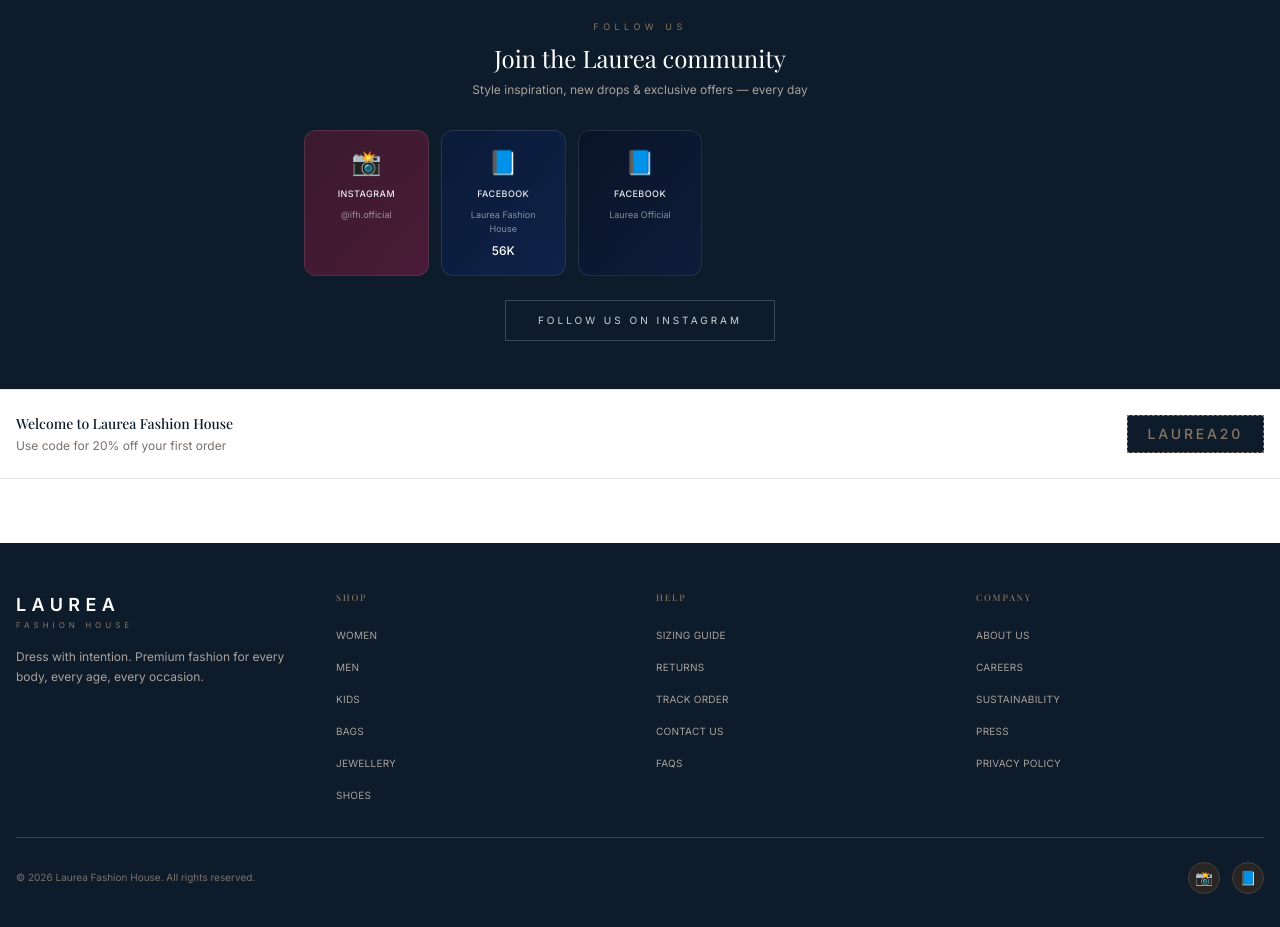
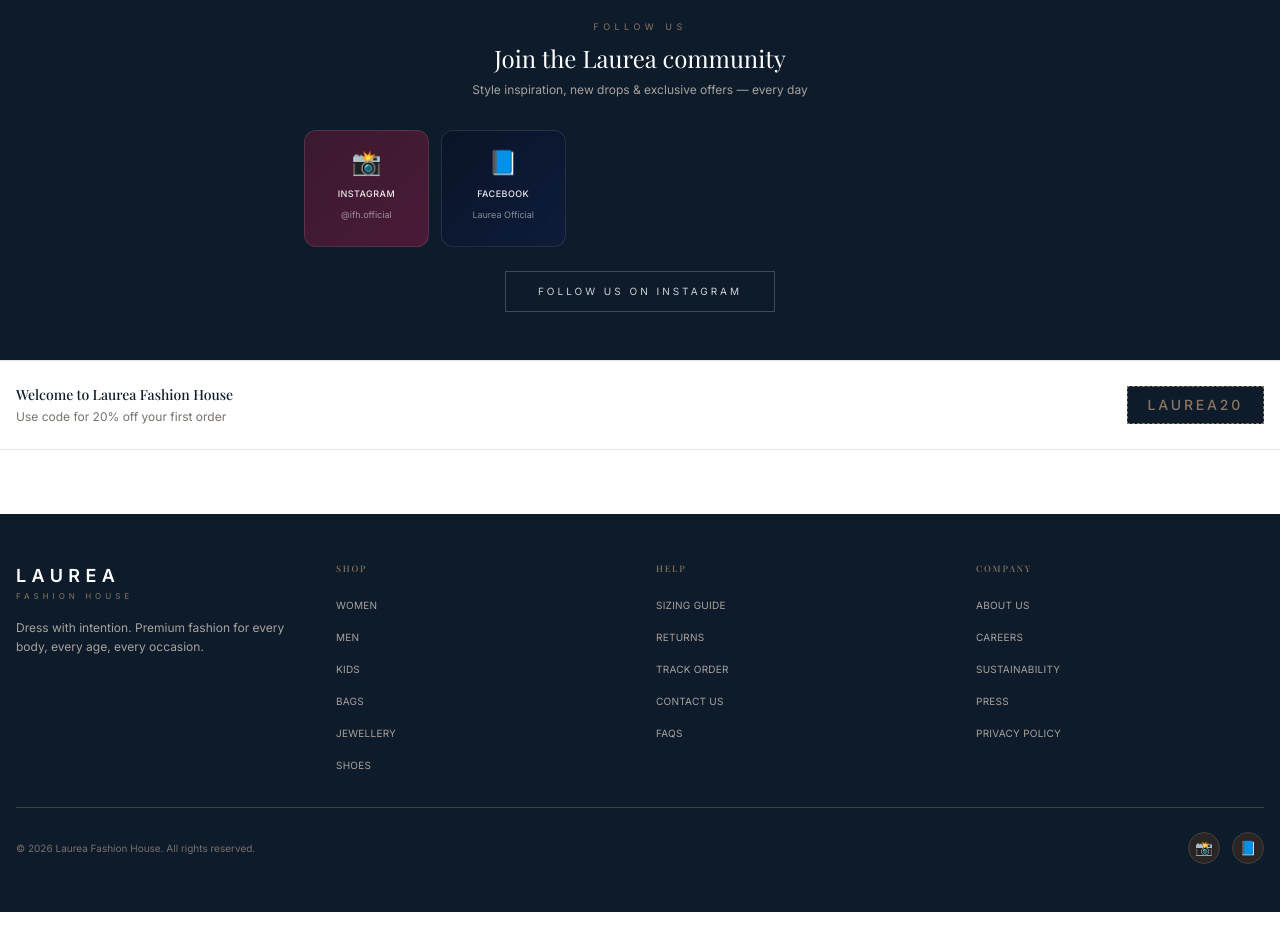
Before and after one commit to VioLord001/laurea-frontend, a Next.js app: page / in a window 1280 px wide. Shown: the part 2000-2927 px from the top of the page. Built offline with nearby package versions, Linux system fonts and the light colour scheme; no server answers; a web font is replaced by a local one.

Commit message:
Remove duplicate Facebook entry from social section

```diff
--- a/src/app/page.js
+++ b/src/app/page.js
@@ -107,7 +107,6 @@ export default async function HomePage() {
           <div className="grid grid-cols-3 md:grid-cols-5 gap-3 max-w-2xl mx-auto mb-6">
             {[
               { n: 'Instagram', h: '@ifh.official', f: '', c: 'from-[#3a1a2e] to-[#4a1a38]', i: '📸' },
-              { n: 'Facebook', h: 'Laurea Fashion House', f: '56K', c: 'from-[#0a1a38] to-[#0e2248]', i: '📘' },
               { n: 'Facebook', h: 'Laurea Official', f: '', c: 'from-[#0a1428] to-[#0e1c3a]', i: '📘' },
             ].map((s) => (
               <div key={s.n} className={`bg-gradient-to-br ${s.c} rounded-xl p-4 flex flex-col items-center gap-2 border border-white/10 hover:-translate-y-1 transition-transform cursor-pointer`}>
```
